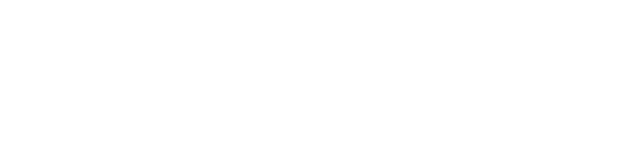
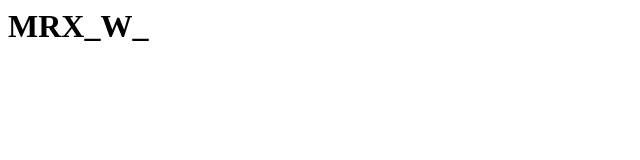
Before and after one commit to mrx1w1/mrx1w1.github.io, a plain HTML site: page index.html in a window 1280 px wide. Shown: the whole page, without its empty margins (0-640 px from the left). Drawn offline with Linux system fonts and the light colour scheme.

Commit message:
Update index.html

```diff
--- a/index.html
+++ b/index.html
@@ -1 +1 @@
-<meta name="trustpilot-one-time-domain-verification-id" content="feb72b1b-1975-4c4e-8312-c00ccb2493fd"/>
+<h1>MRX_W_</h1>
```
